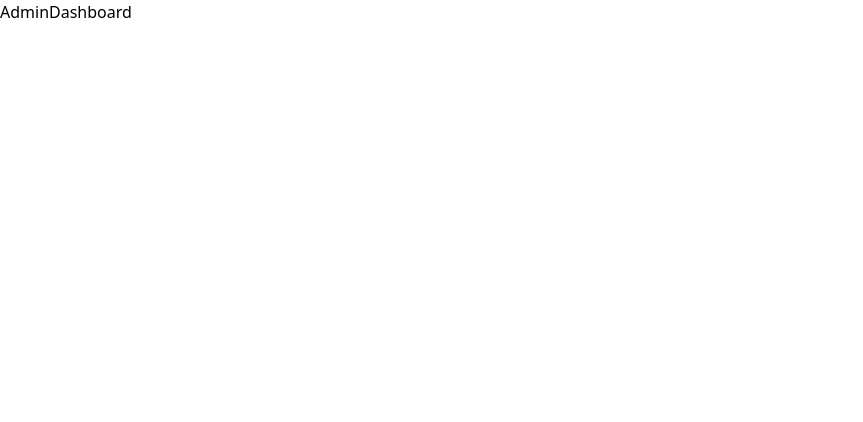
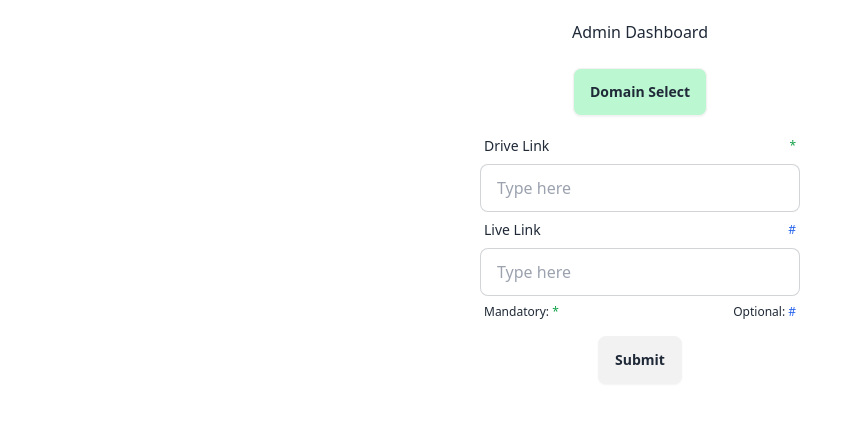
Before and after one commit to samrat53/dcc-gdsc-21days-december, a React (Vite) app: page /admin in a window 1280 px wide. Shown: the top 422 px of the page, without its empty margins (0-863 px from the left). Built offline with nearby package versions, Linux system fonts and the light colour scheme.

Commit message:
build admin dashboard layout

```diff
--- a/package.json
+++ b/package.json
@@ -18,6 +18,7 @@
     "@types/react-dom": "^18.2.15",
     "@vitejs/plugin-react": "^4.2.0",
     "autoprefixer": "^10.4.16",
+    "daisyui": "^4.4.14",
     "eslint": "^8.53.0",
     "eslint-plugin-react": "^7.33.2",
     "eslint-plugin-react-hooks": "^4.6.0",
--- a/src/components/AdminDashboard.jsx
+++ b/src/components/AdminDashboard.jsx
@@ -1,9 +1,55 @@
-import React from 'react'
+import React from "react";
 
 const AdminDashboard = () => {
   return (
-    <div>AdminDashboard</div>
-  )
-}
+    <>
+      <div className="submission-form rounded-sm flex flex-col items-center justify-center">
+      <h1 className="py-5">Admin Dashboard</h1>
+        <details className="dropdown">
+          <summary className="m-1 btn rounded-lg cursor-pointer bg-green-200 hover:bg-green-500 hover:text-white ">
+            Domain Select
+          </summary>
+          <ul className="p-2 shadow menu dropdown-content z-[1] rounded-box w-52 bg-blue-100">
+            <li>
+              <a>Web Development</a>
+            </li>
+            <li>
+              <a>Android Development</a>
+            </li>
+            <li>
+              <a>AI / ML</a>
+            </li>
+          </ul>
+        </details>
 
-export default AdminDashboard
+        <label className="form-control w-full max-w-xs my-2">
+          <div className="label">
+            <span className="label-text">Drive Link</span>
+            <span className="label-text-alt text-green-600">*</span>
+          </div>
+          <input
+            type="text"
+            placeholder="Type here"
+            className="input input-bordered w-full max-w-xs"
+          />
+          <div className="label">
+            <span className="label-text">Live Link</span>
+            <span className="label-text-alt text-blue-600">#</span>
+          </div>
+          <input
+            type="text"
+            placeholder="Type here"
+            className="input input-bordered w-full max-w-xs"
+          />
+          <div className="label">
+            <span className="label-text-alt">Mandatory: <span className="text-green-600">*</span></span>
+            <span className="label-text-alt">Optional: <span className="text-blue-600">#</span></span>
+          </div>
+        </label>
+        <button className="btn">Submit</button>
+      </div>
+    </>
+  );
+};
+
+export default AdminDashboard;
--- a/tailwind.config.js
+++ b/tailwind.config.js
@@ -12,5 +12,15 @@ export default {
   theme: {
     extend: {},
   },
-  plugins: [],
+  plugins: [require("daisyui")],
+  daisyui: {
+    themes: false, // false: only light + dark | true: all themes | array: specific themes like this ["light", "dark", "cupcake"]
+    darkTheme: "", // name of one of the included themes for dark mode
+    base: true, // applies background color and foreground color for root element by default
+    styled: true, // include daisyUI colors and design decisions for all components
+    utils: true, // adds responsive and modifier utility classes
+    prefix: "", // prefix for daisyUI classnames (components, modifiers and responsive class names. Not colors)
+    logs: true, // Shows info about daisyUI version and used config in the console when building your CSS
+    themeRoot: ":root", // The element that receives theme color CSS variables
+  },
 }
```
Also changed, not shown: 1 other file (tests, documents, lock files or other folders).
